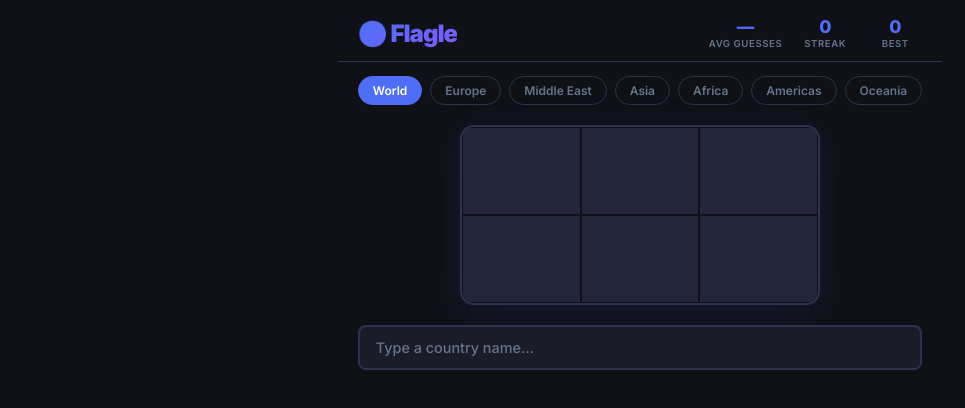
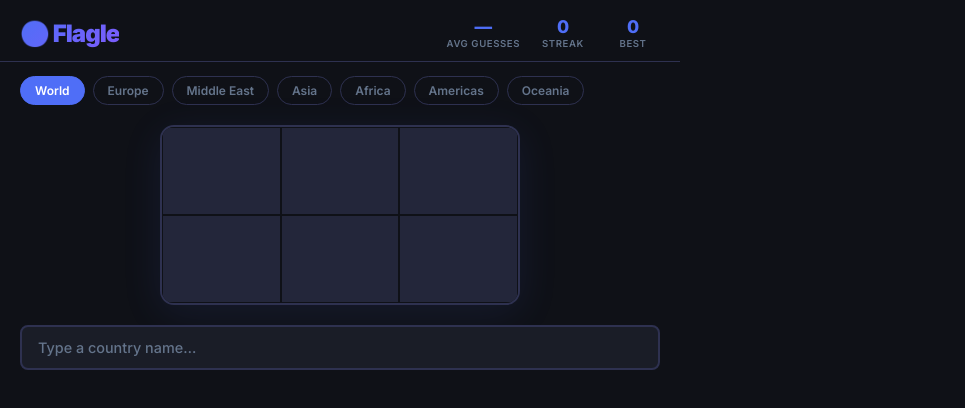
Before and after one commit to Yosefnago/flagle-game, an Angular app: page / in a window 1280 px wide. Shown: the top 408 px of the page, without its empty margins (0-965 px from the left). Built offline with nearby package versions, Linux system fonts and the light colour scheme.

Commit message:
style: add strict iOS viewport and layout locks to styles.css

```diff
--- a/src/styles.css
+++ b/src/styles.css
@@ -1 +1,19 @@
 /* You can add global styles to this file, and also import other style files */
+
+/* Disable iOS Safari rubber-band horizontal scrolling and viewport shifting */
+html, body {
+  position: relative;
+  width: 100%;
+  max-width: 100vw;
+  margin: 0;
+  padding: 0;
+  overflow-x: hidden !important;
+  -webkit-overflow-scrolling: touch;
+}
+
+app-root {
+  display: block;
+  width: 100%;
+  max-width: 100vw;
+  overflow-x: hidden !important;
+}
```
